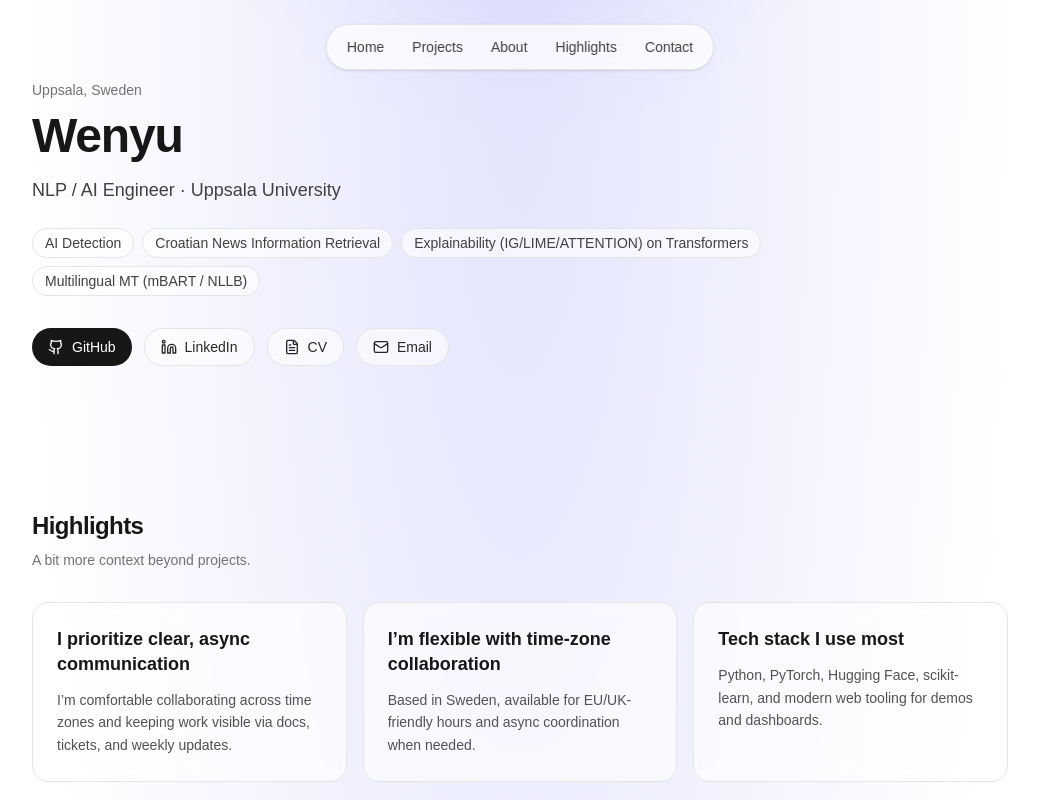
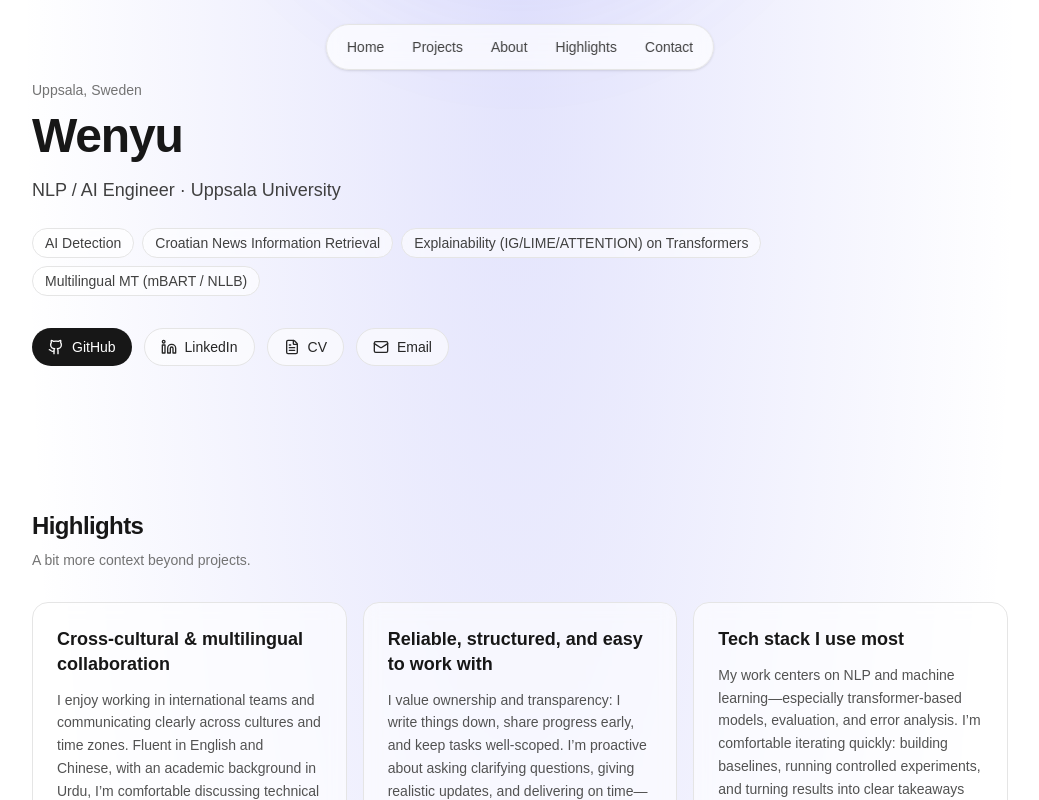
Before and after one commit to 0x0checo/MyWebsite, a Next.js app: page / in a window 1280 px wide. Shown: the top 800 px of the page, without its empty margins (120-1159 px from the left). Built offline with nearby package versions, Linux system fonts and the light colour scheme.

Commit message:
polish highlights

```diff
--- a/src/data/site.ts
+++ b/src/data/site.ts
@@ -60,16 +60,16 @@ Proficient in English, Chinese, and Urdu, I thrive in collaborative, internation
 
  FeatureCard: [
   {
-    title: "I prioritize clear, async communication",
-    body: "I’m comfortable collaborating across time zones and keeping work visible via docs, tickets, and weekly updates.",
+    title: "Cross-cultural & multilingual collaboration",
+    body: "I enjoy working in international teams and communicating clearly across cultures and time zones. Fluent in English and Chinese, with an academic background in Urdu, I’m comfortable discussing technical details and aligning expectations with diverse colleagues.",
   },
   {
-    title: "I’m flexible with time-zone collaboration",
-    body: "Based in Sweden, available for EU/UK-friendly hours and async coordination when needed.",
+    title: "Reliable, structured, and easy to work with",
+    body: "I value ownership and transparency: I write things down, share progress early, and keep tasks well-scoped. I’m proactive about asking clarifying questions, giving realistic updates, and delivering on time—without overcomplicating things.",
   },
   {
     title: "Tech stack I use most",
-    body: "Python, PyTorch, Hugging Face, scikit-learn, and modern web tooling for demos and dashboards.",
+    body: "My work centers on NLP and machine learning—especially transformer-based models, evaluation, and error analysis. I’m comfortable iterating quickly: building baselines, running controlled experiments, and turning results into clear takeaways for the next step.",
   },
 ],
 
```
